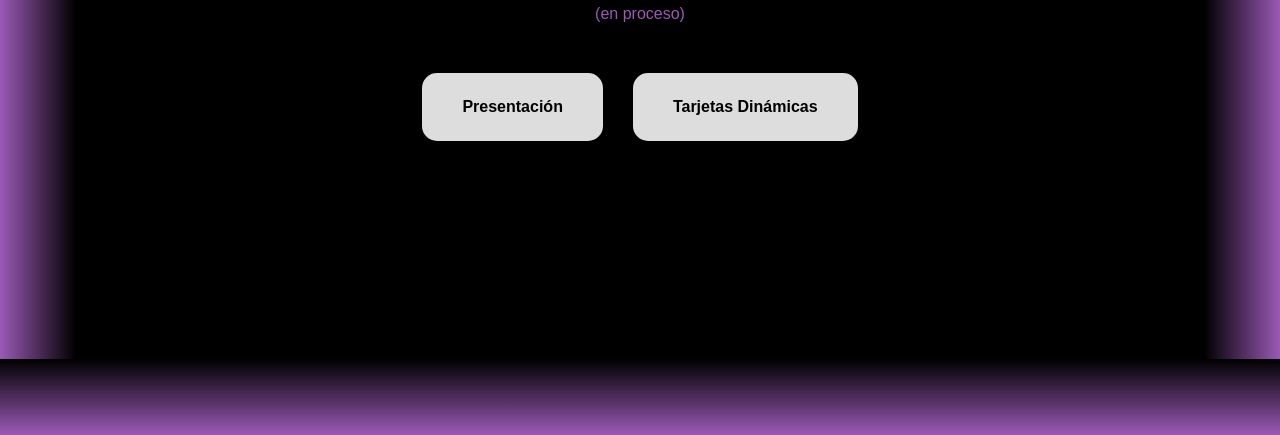
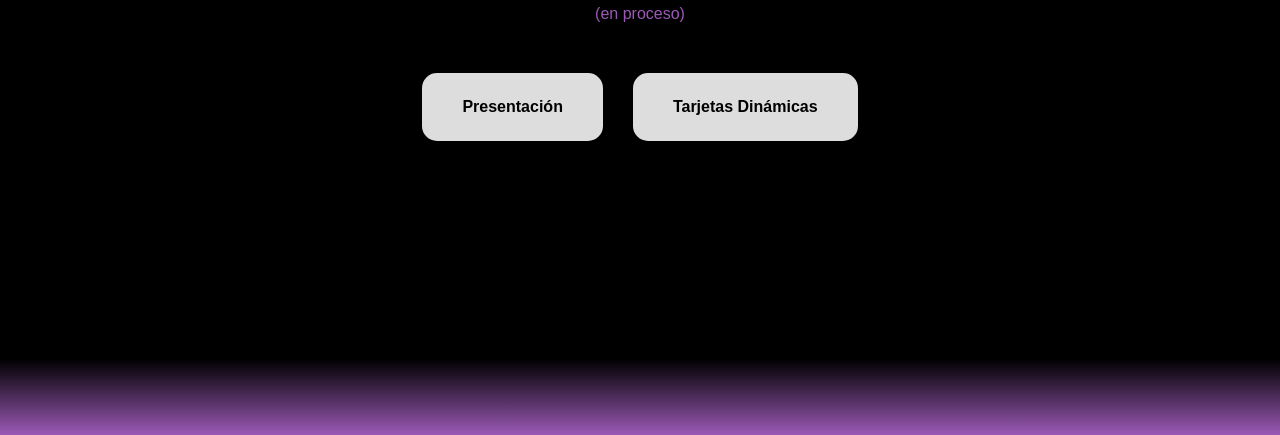
Before and after one commit to AnaMariaBraha25/mi-portfolio, a plain HTML site: page index.html in a window 1280 px wide. Shown: the part 365-800 px from the top of the page. Drawn offline with Linux system fonts and the light colour scheme.

Commit message:
Update style.css

```diff
--- a/style.css
+++ b/style.css
@@ -30,24 +30,6 @@ body::after {
   bottom: 0; left: 0; width: 100%; height: 2cm;
   background: linear-gradient(to top, #9b59b6, #000);
   pointer-events: none;
-}
-
-.border-left, .border-right {
-  position: absolute;
-  top: 0;
-  height: 100%;
-  width: 2cm;
-  pointer-events: none;
-}
-
-.border-left {
-  left: 0;
-  background: linear-gradient(to right, #9b59b6, #000);
-}
-
-.border-right {
-  right: 0;
-  background: linear-gradient(to left, #9b59b6, #000);
 }
 
 .container {
```
